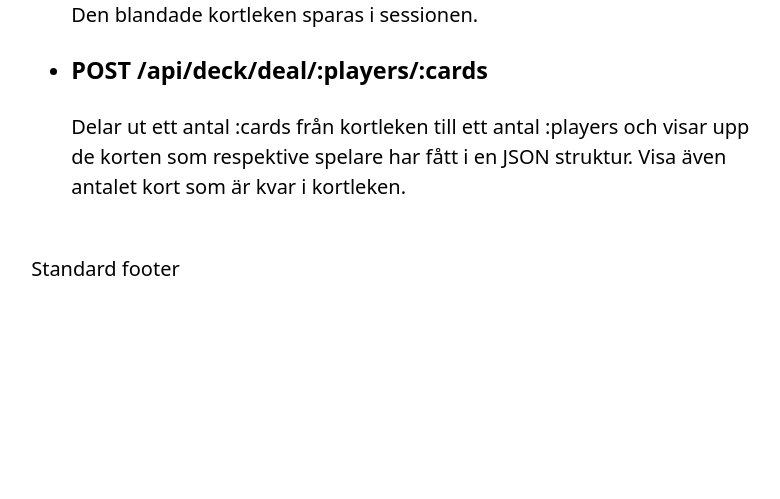
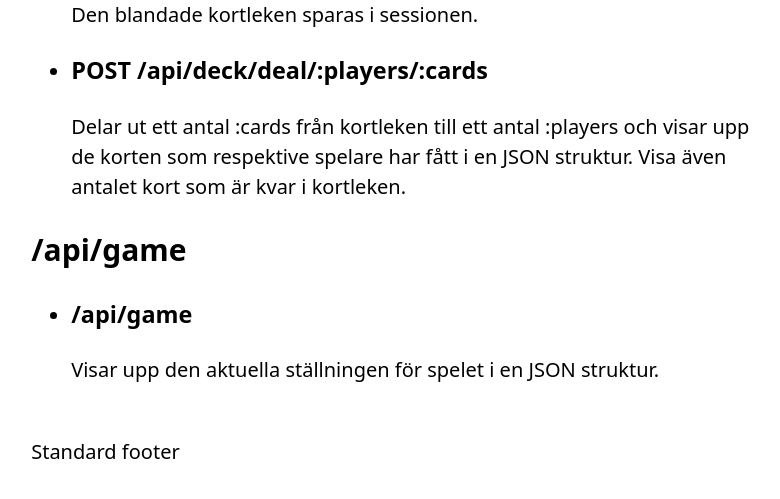
Before and after one commit to maru23bth/mvc, a Symfony app: template templates/api.html.twig in a window 1280 px wide. Shown: the part 830-1329 px from the top of the page, without its empty margins (237-1017 px from the left). Before the commit the page ends 1106 px from the top, so only its background shows below. Run offline with Twig, Linux system fonts and the light colour scheme; the template is opened without the code that fills it, so the values that code supplies are empty; style sheets or scripts are compiled from the project's sources; some libraries are stand-ins or nearby versions.

Commit message:
Added /api/game summery

```diff
--- a/templates/api.html.twig
+++ b/templates/api.html.twig
@@ -40,7 +40,17 @@
             Delar ut ett antal :cards från kortleken till ett antal :players och visar upp de korten som respektive spelare har fått i en JSON struktur. Visa även antalet kort som är kvar i kortleken.
         </p>
     </li>
-
 </ul>
 
+<h2>/api/game</h2>
+<ul>
+    <li>
+        <h3>/api/game</h3>
+        <p>
+            Visar upp den aktuella ställningen för spelet i en JSON struktur.<br>
+        </p>
+    </li>
+</ul>
+
+
 {% endblock %}
```
